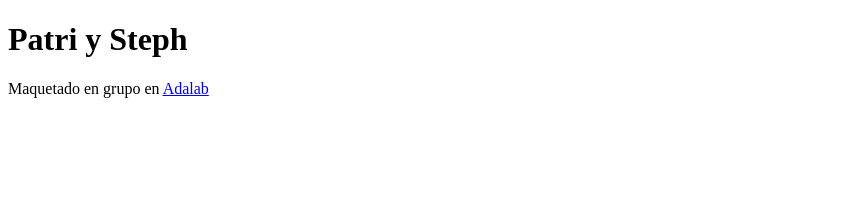
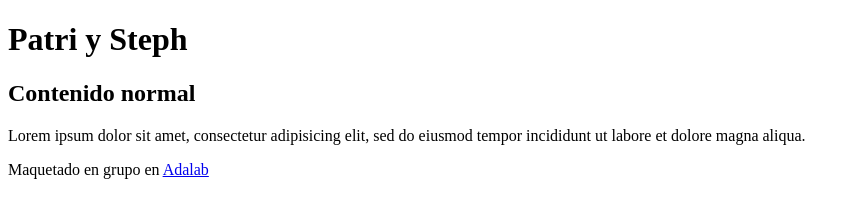
Before and after one commit to patriciamunozal/ejercicio1.8, a plain HTML site: page index.html in a window 1280 px wide. Shown: the whole page, without its empty margins (0-856 px from the left). Drawn offline with Linux system fonts and the light colour scheme.

Commit message:
add contein

```diff
--- a/index.html
+++ b/index.html
@@ -12,6 +12,12 @@
         <section class="motivacion"></section>
         <section class="contenido"></section>
     </main>
+
+    <section class="contenido">
+        <h2>Contenido normal</h2>
+        <p>Lorem ipsum dolor sit amet, consectetur adipisicing elit, sed do eiusmod tempor incididunt ut labore et dolore magna aliqua.</p>
+    </section>
+
     <footer>
         <p>Maquetado en grupo en <a href="http://adalab.es">Adalab</a></p>
     </footer>
```
